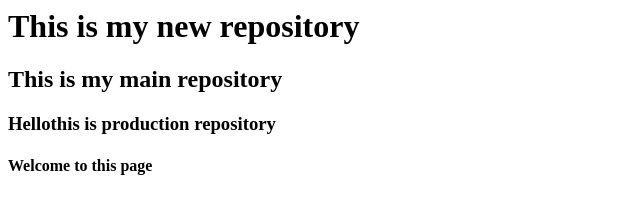
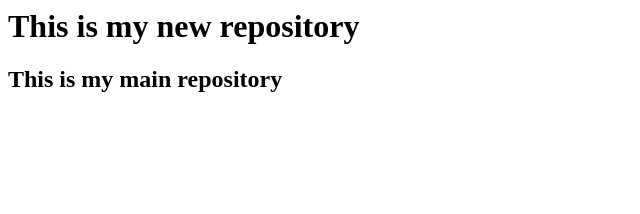
Before and after one commit to charmi-tanna/NewRepository, a plain HTML site: page index.html in a window 1280 px wide. Shown: the whole page, without its empty margins (0-640 px from the left). Drawn offline with Linux system fonts and the light colour scheme.

Commit message:
REFS : #5 and fixes #5

```diff
--- a/index.html
+++ b/index.html
@@ -4,7 +4,5 @@
 <body>
 <h1>This is my new repository</h1>
 <h2>This is my main repository</h2>
-  <h3> Hellothis is production repository</h3>
-  <h4>Welcome to this page</h4>
 </body>
 </html>
```
